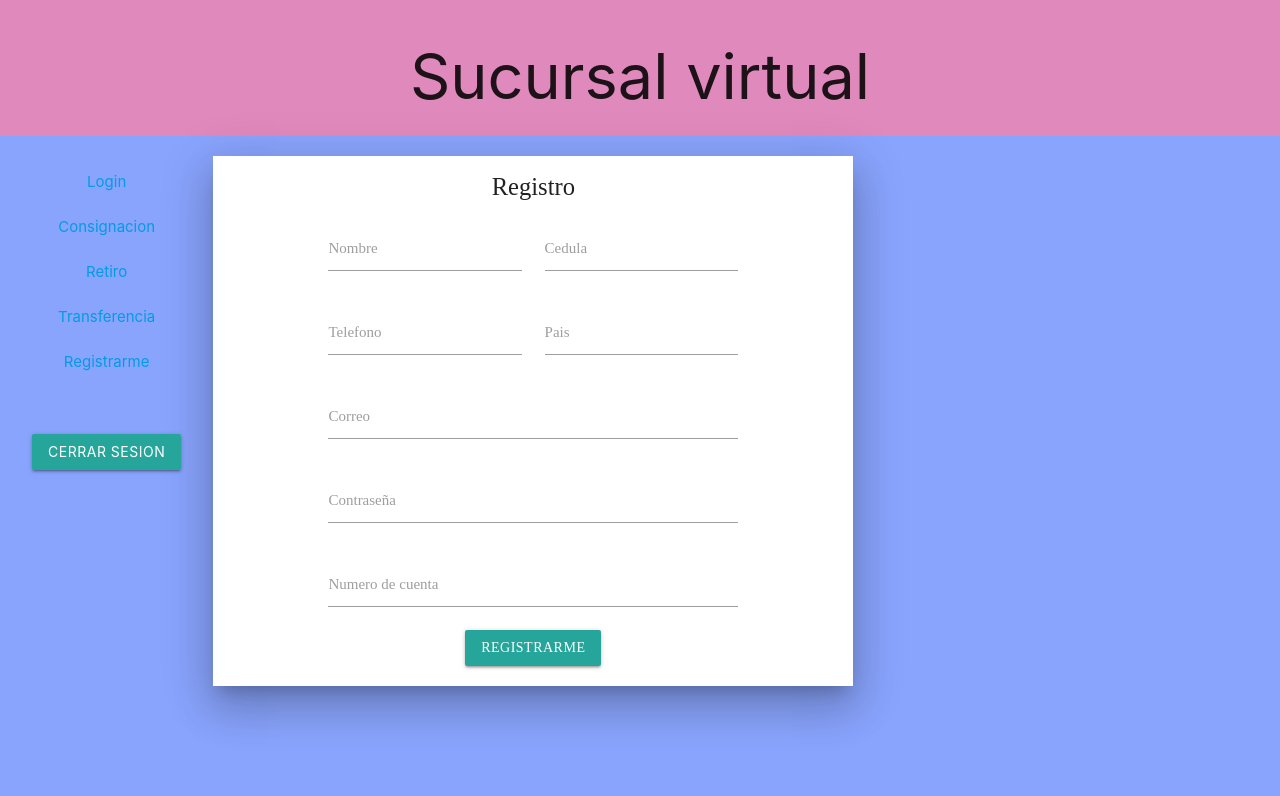
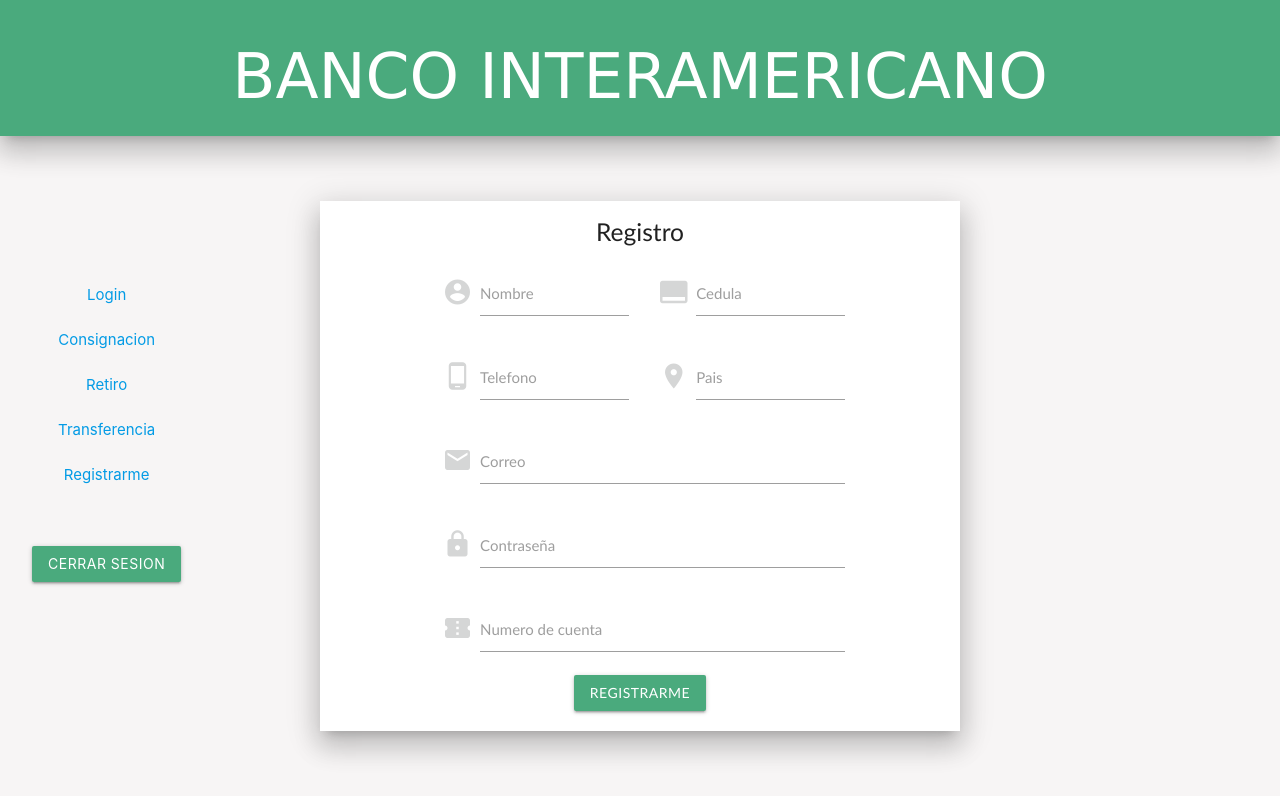
Before and after one commit to luism-24/banco-interamericano, an Angular app in the folder angular/: page /registro in a window 1280 px wide. Shown: the top 796 px of the page. Built offline with nearby package versions, Linux system fonts and the light colour scheme.

Commit message:
finalizado registrarse

```diff
--- a/angular/src/app/app.component.css
+++ b/angular/src/app/app.component.css
@@ -12,3 +12,9 @@
 .component{
     text-align: center;
 }
+.waves-effect{
+    background-color: rgb(74, 170, 125);
+  }
+  .a{
+      color:red;
+  }
--- a/angular/src/app/app.component.html
+++ b/angular/src/app/app.component.html
@@ -1,7 +1,11 @@
 <div class="row center-align">
-    <div class="col s2">
+    <div class="col s2 side-nav">
 
-
+            <br>
+            <br>
+            <br>
+            <br>
+            <br>
         <ul>
             <li><a href="/login">Login</a></li>
             <br>
@@ -20,12 +24,14 @@
             <a href="#" class="waves-effect waves-light btn">Cerrar sesion</a>
         </div>
     </div>
+    <br>
+    <br>
+    <div class="col s1"></div>
+    <div class="col s9 m6 center-align; z-depth-4" style=" right: 100px; background-color:rgb(255, 255, 255) ">
 
-    <div class="col s9 m6 center-align; z-depth-5" style=" right: 100px; background-color:rgb(255, 255, 255) ">
-
-        <FONT FACE='romans'>
+        <FONT FACE='Calibri'>
             <div class="container">
-                <app-register></app-register>
+                <router-outlet></router-outlet>
             </div>
         </FONT>
 
--- a/angular/src/app/components/register/register.component.css
+++ b/angular/src/app/components/register/register.component.css
@@ -0,0 +1,7 @@
+.input-field .prefix {
+    color: rgb(213, 214, 214);
+  }
+
+  .waves-effect{
+    background-color: rgb(74, 170, 125);
+  }
--- a/angular/src/app/components/register/register.component.html
+++ b/angular/src/app/components/register/register.component.html
@@ -5,36 +5,46 @@
         <form #registerForm="ngForm" (ngSubmit)="registerUser(registerForm)">
                 <div class="row">
                         <div class="input-field  col s6 center-align">
-                                <input type="text" name="nombre" #name="ngModel" [(ngModel)]="bancoService.myUser.name">
-                                        <label for="nombre">Nombre</label>
+                                <i  class="material-icons prefix">account_circle</i>
+                                <input type="text" id="icon_prefix" name="nombre" #name="ngModel" [(ngModel)]="bancoService.myUser.name">
+                                <label for="icon_prefix">Nombre</label>
                         </div>
+
                         <div class="input-field  col s6  center-align">
+                                        <i class="material-icons prefix">call_to_action</i>
                                 <input type="text" name="id" #name="ngModel" [(ngModel)]="bancoService.myUser.id">
                                 <label for="id">Cedula</label>
                         </div>
                         <div class="input-field  col s6  center-align">
+                                        <i class="material-icons prefix">phone_android</i>
                                 <input type="text" name="telefono" #name="ngModel" [(ngModel)]="bancoService.myUser.telefono">
                                 <label for="telefono">Telefono</label>
                         </div>
                         <div class="input-field  col s6 ">
+                                        <i class="material-icons prefix">place</i>
                                 <input type="text" name="id_pais" #name="ngModel" [(ngModel)]="bancoService.myUser.id_pais">
                                 <label for="id_pais">Pais</label>
                         </div>
                         <div class="input-field  col s12">
+                                        <i class="material-icons prefix">email</i>
                                 <input type="email" name="correo" #name="ngModel" [(ngModel)]="bancoService.myUser.correo">
                                 <label for="email">Correo</label>
                         </div>
 
                         <div class="input-field  col s12">
+                                        <i class="material-icons prefix">https</i>
                                 <input type="password" name="contrasena" #name="ngModel" [(ngModel)]="bancoService.myUser.contrasena">
                                 <label for="password">Contraseña</label>
                         </div>
                         <div class="input-field  col s12">
+                                        <i class="material-icons prefix">
+                                                        confirmation_number</i>
                                 <input type="text" name="numCuenta" #name="ngModel" [(ngModel)]="bancoService.myUser.numCuenta">
                                 <label for="numCuenta">Numero de cuenta</label>
                         </div>
 
-                        <a href="" class="waves-effect waves-light btn">Registrarme</a>
+
+                        <a href=""  class=" waves-effect waves-light btn">Registrarme</a>
                 </div>
         </form>
 
--- a/angular/src/index.html
+++ b/angular/src/index.html
@@ -1,5 +1,5 @@
 <!doctype html>
-<html lang="en" style="background-color: rgb(137, 164, 253)">
+<html lang="en" style="background-color: rgb(247, 245, 245)">
 
 
 <head>
@@ -10,6 +10,7 @@
   <meta name="viewport" content="width=device-width, initial-scale=1">
   <link rel="icon" type="image/x-icon" href="favicon.ico">
   <link rel="stylesheet" href="https://cdnjs.cloudflare.com/ajax/libs/materialize/1.0.0/css/materialize.min.css">
+  <link href="https://fonts.googleapis.com/icon?family=Material+Icons" rel="stylesheet">
 </head>
 
 <body>
@@ -18,9 +19,11 @@
     <header>
 
       <div class="row head">
-        <div class="col s12 " style="background-color:#E089BC; text-align: center">
-          <h1>Sucursal virtual</h1>
+        <div class="col s12 z-depth-4" style="background-color:rgb(74, 170, 125); text-align: center">
+          <font color="white" FACE = "Verdana">
+          <h1 >BANCO INTERAMERICANO</h1>
         </div>
+      </Font>
       </div>
     </header>
     <app-root></app-root>
```
